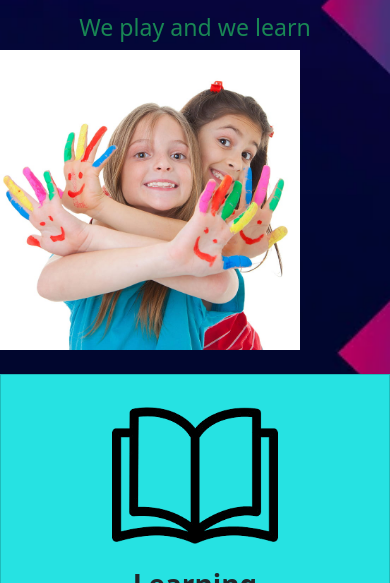
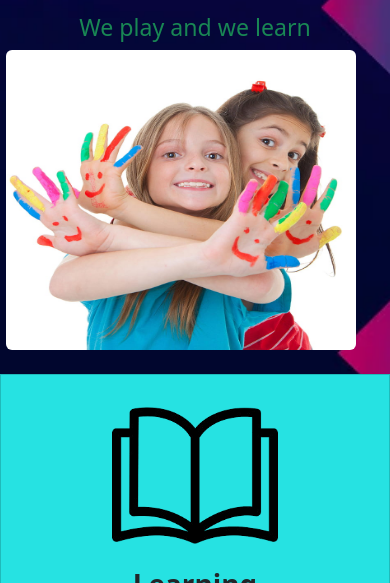
Before and after one commit to thennarasuraja/School_Website, a plain HTML site: page index.html in a window 390 px wide. Shown: the part 261-844 px from the top of the page. Drawn offline with nearby package versions, Linux system fonts and the light colour scheme.

Commit message:
images  size change

```diff
--- a/index.html
+++ b/index.html
@@ -67,9 +67,11 @@
         text-align: center;
     }
     .front_img{
-        width: 300px;
+        width: 350px;
         height: 300px;
         float: left;
+        margin-left: 6px;
+        border-radius: 6px;
     }
     #nav-menu{
         display: none;
```
